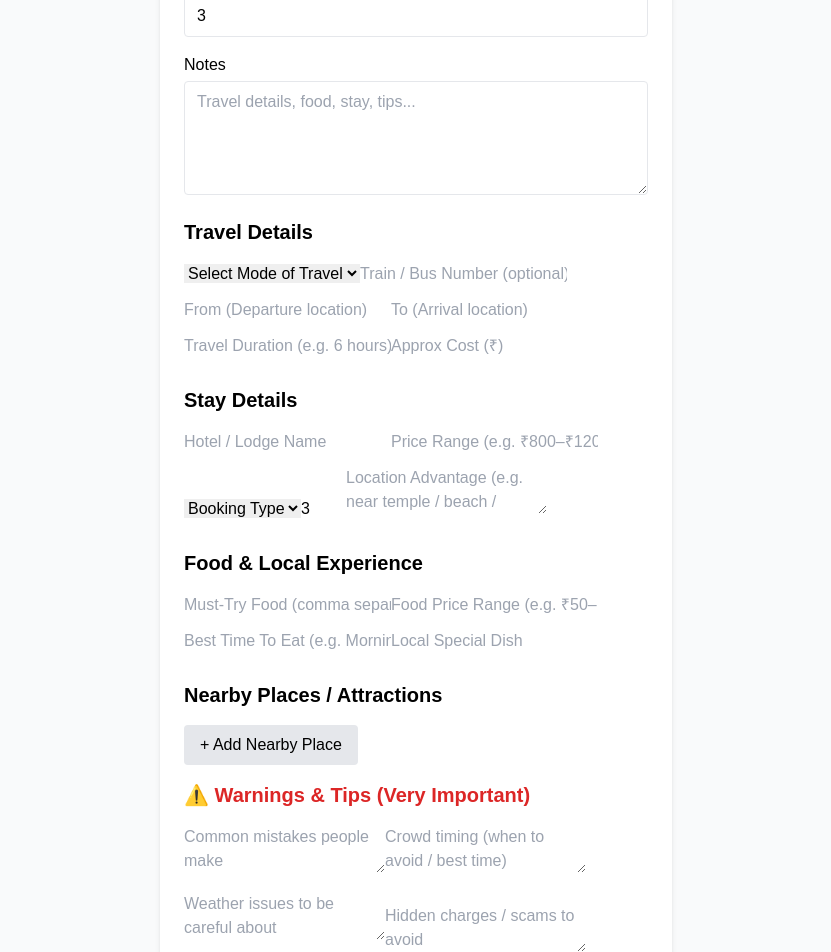
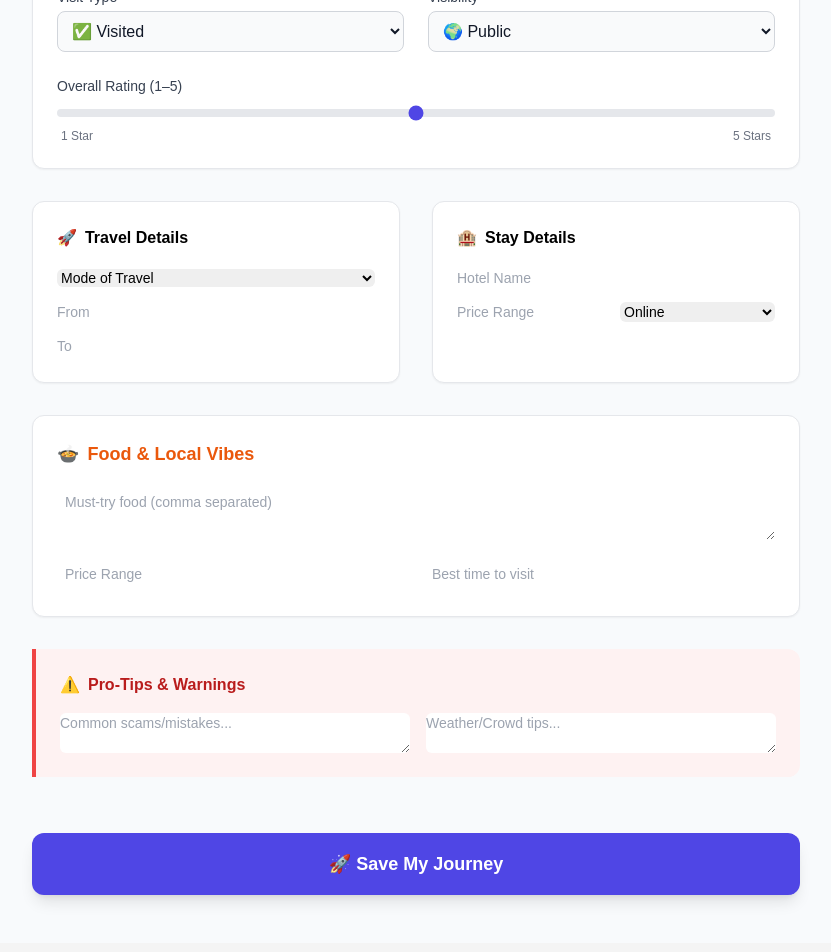
Before and after one commit to Rohit273848/travel-notes-app, a React app in the folder frontend/: page /add-note in a window 1280 px wide. Shown: the part 440-1392 px from the top of the page, without its empty margins (224-1055 px from the left). Built offline with nearby package versions, Linux system fonts and the light colour scheme; sample sign-in values are in the browser's storage; the HTML template or start-up script is replaced by a standard one.

Commit message:
new addnotes section fron gemini

```diff
--- a/frontend/src/pages/AddNote.jsx
+++ b/frontend/src/pages/AddNote.jsx
@@ -135,448 +135,184 @@ const AddNote = () => {
 
 
   return (
-    <div className="min-h-screen flex items-center justify-center bg-gray-50">
-      <form
-        onSubmit={handleSubmit}
-        className="bg-white p-6 rounded-lg shadow-md w-full max-w-lg space-y-4"
-      >
-        <h2 className="text-2xl font-bold text-center">Add Note</h2>
+    <div className="min-h-screen bg-slate-50 py-12 px-4 sm:px-6 lg:px-8">
+    <div className="max-w-3xl mx-auto">
+      {/* Header Section */}
+      <div className="text-center mb-8">
+        <h2 className="text-3xl font-extrabold text-gray-900 tracking-tight">Add Travel Note</h2>
+        <p className="mt-2 text-sm text-gray-600">Capture your journey and help others explore better.</p>
+      </div>
 
-        {/* 🔹 3.2 PLACE AUTOCOMPLETE */}
-        <div>
-          <label className="block mb-1 font-medium">Place</label>
+      <form onSubmit={handleSubmit} className="space-y-8">
+
+        {/* 🔹 SECTION 1: BASIC INFO */}
+        <div className="bg-white shadow-sm border border-gray-200 rounded-xl p-6">
+          <div className="flex items-center space-x-2 mb-6 border-b pb-4">
+            <span className="p-2 bg-indigo-50 text-indigo-600 rounded-lg">📍</span>
+            <h3 className="text-lg font-semibold text-gray-800">Basic Information</h3>
+          </div>
+
+          <div className="grid grid-cols-1 md:grid-cols-2 gap-6">
+            <div className="md:col-span-2">
+              <label className="block text-sm font-medium text-gray-700 mb-1">Place Name</label>
               <PlaceAutocomplete
-            onSelect={(place) => {
-              setBasicInfo((prev) => ({
-                ...prev,
-                place,
-              }));
-            }}
+                onSelect={(place) => setBasicInfo((prev) => ({ ...prev, place }))}
+                className="w-full transition-all focus:ring-2 focus:ring-indigo-500"
               />
             </div>
 
-        {/* 🔹 3.3 VISIT TYPE */}
             <div>
-          <label className="block mb-1 font-medium">Visit Type</label>
+              <label className="block text-sm font-medium text-gray-700 mb-1">Visit Type</label>
               <select
                 value={basicInfo.visitType}
-            onChange={(e) =>
-              setBasicInfo({ ...basicInfo, visitType: e.target.value })
-            }
-            className="input w-full border px-3 py-2 rounded"
+                onChange={(e) => setBasicInfo({ ...basicInfo, visitType: e.target.value })}
+                className="w-full bg-gray-50 border border-gray-300 text-gray-900 rounded-lg p-2.5 focus:ring-indigo-500 focus:border-indigo-500"
               >
-            <option value="visited">Visited</option>
-            <option value="planning">Planning</option>
-            <option value="wishlist">Wishlist</option>
+                <option value="visited">✅ Visited</option>
+                <option value="planning">📅 Planning</option>
+                <option value="wishlist">⭐ Wishlist</option>
               </select>
             </div>
 
-        {/* 🔹 3.4 VISIBILITY */}
             <div>
-          <label className="block mb-1 font-medium">Visibility</label>
+              <label className="block text-sm font-medium text-gray-700 mb-1">Visibility</label>
               <select
                 value={basicInfo.visibility}
-            onChange={(e) =>
-              setBasicInfo({ ...basicInfo, visibility: e.target.value })
-            }
-            className="input w-full border px-3 py-2 rounded"
+                onChange={(e) => setBasicInfo({ ...basicInfo, visibility: e.target.value })}
+                className="w-full bg-gray-50 border border-gray-300 text-gray-900 rounded-lg p-2.5"
               >
-            <option value="public">Public</option>
-            <option value="personal">Personal</option>
+                <option value="public">🌍 Public</option>
+                <option value="personal">🔒 Personal</option>
               </select>
             </div>
 
-        {/* 🔹 3.5 RATING */}
-        <div>
-          <label className="block mb-1 font-medium">Rating (1–5)</label>
+            <div className="md:col-span-2">
+               <label className="block text-sm font-medium text-gray-700 mb-1">Overall Rating (1–5)</label>
                <input
-            type="number"
-            min="1"
-            max="5"
+                  type="range" min="1" max="5" step="1"
                   value={basicInfo.rating}
-            onChange={(e) =>
-              setBasicInfo({
-                ...basicInfo,
-                rating: Number(e.target.value),
-              })
-            }
-            className="input w-full border px-3 py-2 rounded"
+                  onChange={(e) => setBasicInfo({...basicInfo, rating: Number(e.target.value)})}
+                  className="w-full h-2 bg-gray-200 rounded-lg appearance-none cursor-pointer accent-indigo-600"
+               />
+               <div className="flex justify-between text-xs text-gray-500 px-1 mt-1">
+                  <span>1 Star</span><span>5 Stars</span>
+               </div>
+            </div>
+          </div>
+        </div>
+
+        {/* 🔹 SECTION 2: TRAVEL & STAY GRID */}
+        <div className="grid grid-cols-1 md:grid-cols-2 gap-8">
+          {/* Travel Details Card */}
+          <div className="bg-white shadow-sm border border-gray-200 rounded-xl p-6">
+            <h3 className="text-md font-bold mb-4 flex items-center">
+              <span className="mr-2">🚀</span> Travel Details
+            </h3>
+            <div className="space-y-3">
+              <select
+                value={travelDetails.mode}
+                onChange={(e) => setTravelDetails({ ...travelDetails, mode: e.target.value })}
+                className="w-full border-gray-300 rounded-md text-sm"
+              >
+                <option value="">Mode of Travel</option>
+                <option value="train">Train</option>
+                <option value="flight">Flight</option>
+                <option value="car">Car</option>
+              </select>
+              <input
+                type="text" placeholder="From"
+                className="w-full border-gray-300 rounded-md text-sm"
+                value={travelDetails.from}
+                onChange={(e) => setTravelDetails({...travelDetails, from: e.target.value})}
+              />
+              <input
+                type="text" placeholder="To"
+                className="w-full border-gray-300 rounded-md text-sm"
+                value={travelDetails.to}
+                onChange={(e) => setTravelDetails({...travelDetails, to: e.target.value})}
               />
             </div>
+          </div>
 
-        {/* NOTES */}
-        <div>
-          <label className="block mb-1 font-medium">Notes</label>
+          {/* Stay Details Card */}
+          <div className="bg-white shadow-sm border border-gray-200 rounded-xl p-6">
+            <h3 className="text-md font-bold mb-4 flex items-center">
+              <span className="mr-2">🏨</span> Stay Details
+            </h3>
+            <div className="space-y-3">
+              <input
+                placeholder="Hotel Name"
+                className="w-full border-gray-300 rounded-md text-sm"
+                value={stayDetails.hotelName}
+                onChange={(e) => setStayDetails({...stayDetails, hotelName: e.target.value})}
+              />
+              <div className="flex space-x-2">
+                  <input
+                    placeholder="Price Range"
+                    className="w-1/2 border-gray-300 rounded-md text-sm"
+                    value={stayDetails.priceRange}
+                    onChange={(e) => setStayDetails({...stayDetails, priceRange: e.target.value})}
+                  />
+                  <select className="w-1/2 border-gray-300 rounded-md text-sm">
+                      <option>Online</option>
+                      <option>Offline</option>
+                  </select>
+              </div>
+            </div>
+          </div>
+        </div>
+
+        {/* 🔹 SECTION 3: FOOD & EXPERIENCE */}
+        <div className="bg-white shadow-sm border border-gray-200 rounded-xl p-6">
+          <h3 className="text-lg font-semibold mb-4 flex items-center text-orange-600">
+             <span className="mr-2">🍲</span> Food & Local Vibes
+          </h3>
+          <div className="grid grid-cols-1 md:grid-cols-2 gap-4">
               <textarea
-            value={details}
-            onChange={(e) => setDetails(e.target.value)}
-            required
-            rows="4"
-            className="w-full border px-3 py-2 rounded"
-            placeholder="Travel details, food, stay, tips..."
+                  placeholder="Must-try food (comma separated)"
+                  className="w-full border-gray-300 rounded-md p-2 text-sm md:col-span-2"
+                  rows="2"
+                  value={foodDetails.mustTryFood.join(", ")}
+                  onChange={(e) => setFoodDetails({...foodDetails, mustTryFood: e.target.value.split(",")})}
+              />
+              <input placeholder="Price Range" className="border-gray-300 rounded-md text-sm p-2" />
+              <input placeholder="Best time to visit" className="border-gray-300 rounded-md text-sm p-2" />
+          </div>
+        </div>
+
+        {/* 🔹 SECTION 4: WARNINGS (UI CALLOUT) */}
+        <div className="bg-red-50 border-l-4 border-red-500 rounded-r-xl p-6">
+          <h3 className="text-red-700 font-bold mb-4 flex items-center">
+            <span className="mr-2">⚠️</span> Pro-Tips & Warnings
+          </h3>
+          <div className="grid grid-cols-1 md:grid-cols-2 gap-4">
+            <textarea
+              placeholder="Common scams/mistakes..."
+              className="w-full border-red-200 rounded-md text-sm focus:ring-red-500"
+              value={warnings.commonMistakes}
+              onChange={(e) => setWarnings({...warnings, commonMistakes: e.target.value})}
+            />
+            <textarea
+              placeholder="Weather/Crowd tips..."
+              className="w-full border-red-200 rounded-md text-sm focus:ring-red-500"
+              value={warnings.crowdTiming}
+              onChange={(e) => setWarnings({...warnings, crowdTiming: e.target.value})}
             />
           </div>
+        </div>
 
-        {/* 🅱️ Travel Details */}
-        <div className="mt-8">
-          <h3 className="text-xl font-bold mb-4">Travel Details</h3>
-
-          {/* Mode of Travel */}
-          <select
-            value={travelDetails.mode}
-            onChange={(e) =>
-              setTravelDetails({ ...travelDetails, mode: e.target.value })
-            }
-            className="input mb-3"
+        {/* 🔹 SUBMIT BUTTON */}
+        <div className="pt-6">
+          <button
+            type="submit"
+            className="w-full flex justify-center py-4 px-4 border border-transparent rounded-xl shadow-lg text-lg font-bold text-white bg-indigo-600 hover:bg-indigo-700 focus:outline-none focus:ring-2 focus:ring-offset-2 focus:ring-indigo-500 transition-all transform hover:-translate-y-1"
           >
-            <option value="">Select Mode of Travel</option>
-            <option value="train">Train</option>
-            <option value="bus">Bus</option>
-            <option value="car">Car</option>
-            <option value="bike">Bike</option>
-            <option value="flight">Flight</option>
-          </select>
-
-          {/* Train / Bus Number (conditional but simple for now) */}
-          <input
-            type="text"
-            placeholder="Train / Bus Number (optional)"
-            value={travelDetails.trainOrBusNumber}
-            onChange={(e) =>
-              setTravelDetails({
-                ...travelDetails,
-                trainOrBusNumber: e.target.value,
-              })
-            }
-            className="input mb-3"
-          />
-
-          {/* From */}
-          <input
-            type="text"
-            placeholder="From (Departure location)"
-            value={travelDetails.from}
-            onChange={(e) =>
-              setTravelDetails({ ...travelDetails, from: e.target.value })
-            }
-            className="input mb-3"
-          />
-
-          {/* To */}
-          <input
-            type="text"
-            placeholder="To (Arrival location)"
-            value={travelDetails.to}
-            onChange={(e) =>
-              setTravelDetails({ ...travelDetails, to: e.target.value })
-            }
-            className="input mb-3"
-          />
-
-          {/* Duration */}
-          <input
-            type="text"
-            placeholder="Travel Duration (e.g. 6 hours)"
-            value={travelDetails.duration}
-            onChange={(e) =>
-              setTravelDetails({ ...travelDetails, duration: e.target.value })
-            }
-            className="input mb-3"
-          />
-
-          {/* Approx Cost */}
-          <input
-            type="number"
-            placeholder="Approx Cost (₹)"
-            value={travelDetails.approxCost}
-            onChange={(e) =>
-              setTravelDetails({
-                ...travelDetails,
-                approxCost: e.target.value,
-              })
-            }
-            className="input"
-          />
-        </div>
-        {/* 🅲 Stay Details */}
-        <div className="mt-10">
-          <h3 className="text-xl font-bold mb-4">Stay Details</h3>
-
-          {/* Hotel / Lodge Name */}
-          <input
-            type="text"
-            placeholder="Hotel / Lodge Name"
-            value={stayDetails.hotelName}
-            onChange={(e) =>
-              setStayDetails({ ...stayDetails, hotelName: e.target.value })
-            }
-            className="input mb-3"
-          />
-
-          {/* Price Range */}
-          <input
-            type="text"
-            placeholder="Price Range (e.g. ₹800–₹1200)"
-            value={stayDetails.priceRange}
-            onChange={(e) =>
-              setStayDetails({ ...stayDetails, priceRange: e.target.value })
-            }
-            className="input mb-3"
-          />
-
-          {/* Booking Type */}
-          <select
-            value={stayDetails.bookingType}
-            onChange={(e) =>
-              setStayDetails({ ...stayDetails, bookingType: e.target.value })
-            }
-            className="input mb-3"
-          >
-            <option value="">Booking Type</option>
-            <option value="online">Online</option>
-            <option value="offline">Offline</option>
-          </select>
-
-          {/* Cleanliness Rating */}
-          <input
-            type="number"
-            min="1"
-            max="5"
-            placeholder="Cleanliness Rating (1–5)"
-            value={stayDetails.cleanlinessRating}
-            onChange={(e) =>
-              setStayDetails({
-                ...stayDetails,
-                cleanlinessRating: Number(e.target.value),
-              })
-            }
-            className="input mb-3"
-          />
-
-          {/* Location Advantage */}
-          <textarea
-            rows="2"
-            placeholder="Location Advantage (e.g. near temple / beach / station)"
-            value={stayDetails.locationAdvantage}
-            onChange={(e) =>
-              setStayDetails({
-                ...stayDetails,
-                locationAdvantage: e.target.value,
-              })
-            }
-            className="input"
-          />
-        </div>
-{/* 🅳 Food & Local Experience */}
-<div className="mt-10">
-  <h3 className="text-xl font-bold mb-4">Food & Local Experience</h3>
-
-  {/* Must Try Food (comma separated → array) */}
-  <input
-    type="text"
-    placeholder="Must-Try Food (comma separated)"
-    value={foodDetails.mustTryFood.join(", ")}
-    onChange={(e) =>
-      setFoodDetails({
-        ...foodDetails,
-        mustTryFood: e.target.value
-          .split(",")
-          .map((f) => f.trim())
-          .filter(Boolean),
-      })
-    }
-    className="input mb-3"
-  />
-
-  {/* Food Price Range */}
-  <input
-    type="text"
-    placeholder="Food Price Range (e.g. ₹50–₹200)"
-    value={foodDetails.foodPriceRange}
-    onChange={(e) =>
-      setFoodDetails({
-        ...foodDetails,
-        foodPriceRange: e.target.value,
-      })
-    }
-    className="input mb-3"
-  />
-
-  {/* Best Time To Eat */}
-  <input
-    type="text"
-    placeholder="Best Time To Eat (e.g. Morning / Evening)"
-    value={foodDetails.bestTimeToEat}
-    onChange={(e) =>
-      setFoodDetails({
-        ...foodDetails,
-        bestTimeToEat: e.target.value,
-      })
-    }
-    className="input mb-3"
-  />
-
-  {/* Local Special Dish */}
-  <input
-    type="text"
-    placeholder="Local Special Dish"
-    value={foodDetails.localSpecialDish}
-    onChange={(e) =>
-      setFoodDetails({
-        ...foodDetails,
-        localSpecialDish: e.target.value,
-      })
-    }
-    className="input"
-  />
-</div>
-{/* 🅴 Nearby Places / Attractions */}
-<div className="mt-10">
-  <h3 className="text-xl font-bold mb-4">Nearby Places / Attractions</h3>
-
-  {nearbyPlaces.map((place, index) => (
-    <div
-      key={index}
-      className="border rounded p-3 mb-4 space-y-2 bg-gray-50"
-    >
-      <input
-        type="text"
-        placeholder="Nearby Place Name"
-        value={place.name}
-        onChange={(e) => {
-          const updated = [...nearbyPlaces];
-          updated[index].name = e.target.value;
-          setNearbyPlaces(updated);
-        }}
-        className="input w-full"
-      />
-
-      <input
-        type="text"
-        placeholder="Distance (e.g. 5 km)"
-        value={place.distance}
-        onChange={(e) => {
-          const updated = [...nearbyPlaces];
-          updated[index].distance = e.target.value;
-          setNearbyPlaces(updated);
-        }}
-        className="input w-full"
-      />
-
-      <input
-        type="text"
-        placeholder="Best Route (e.g. via XYZ Road)"
-        value={place.bestRoute}
-        onChange={(e) => {
-          const updated = [...nearbyPlaces];
-          updated[index].bestRoute = e.target.value;
-          setNearbyPlaces(updated);
-        }}
-        className="input w-full"
-      />
-
-      <button
-        type="button"
-        onClick={() =>
-          setNearbyPlaces(nearbyPlaces.filter((_, i) => i !== index))
-        }
-        className="text-red-600 text-sm"
-      >
-        Remove
+            🚀 Save My Journey
           </button>
         </div>
-  ))}
 
-  <button
-    type="button"
-    onClick={() =>
-      setNearbyPlaces([
-        ...nearbyPlaces,
-        { name: "", distance: "", bestRoute: "" },
-      ])
-    }
-    className="bg-gray-200 px-4 py-2 rounded hover:bg-gray-300"
-  >
-    + Add Nearby Place
-  </button>
+      </form>
     </div>
-{/* ⚠️ Warnings & Tips */}
-<div className="mt-10">
-  <h3 className="text-xl font-bold mb-4 text-red-600">
-    ⚠️ Warnings & Tips (Very Important)
-  </h3>
-
-  {/* Common Mistakes */}
-  <textarea
-    rows="2"
-    placeholder="Common mistakes people make"
-    value={warnings.commonMistakes}
-    onChange={(e) =>
-      setWarnings({ ...warnings, commonMistakes: e.target.value })
-    }
-    className="input mb-3"
-  />
-
-  {/* Crowd Timing */}
-  <textarea
-    rows="2"
-    placeholder="Crowd timing (when to avoid / best time)"
-    value={warnings.crowdTiming}
-    onChange={(e) =>
-      setWarnings({ ...warnings, crowdTiming: e.target.value })
-    }
-    className="input mb-3"
-  />
-
-  {/* Weather Issues */}
-  <textarea
-    rows="2"
-    placeholder="Weather issues to be careful about"
-    value={warnings.weatherIssues}
-    onChange={(e) =>
-      setWarnings({ ...warnings, weatherIssues: e.target.value })
-    }
-    className="input mb-3"
-  />
-
-  {/* Hidden Charges / Scams */}
-  <textarea
-    rows="2"
-    placeholder="Hidden charges / scams to avoid"
-    value={warnings.hiddenCharges}
-    onChange={(e) =>
-      setWarnings({ ...warnings, hiddenCharges: e.target.value })
-    }
-    className="input"
-  />
-</div>
-{/* 🧠 Personal Experience */}
-<div className="mt-10">
-  <h3 className="text-xl font-bold mb-4">
-    🧠 My Personal Experience
-  </h3>
-
-  <textarea
-    rows="5"
-    placeholder="Write your personal experience in your own words..."
-    value={personalExperience}
-    onChange={(e) => setPersonalExperience(e.target.value)}
-    className="input w-full"
-  />
-
-  <p className="text-sm text-gray-500 mt-2">
-    This helps AI improve and summarize your experience later.
-  </p>
-</div>
-
-
-        <button
-          type="submit"
-          className="w-full bg-indigo-600 text-white py-2 rounded hover:bg-indigo-700"
-        >
-          Save Note
-        </button>
-      </form>
   </div>
   );
 };
```
Lines whose indentation alone changed are shown as unchanged.
